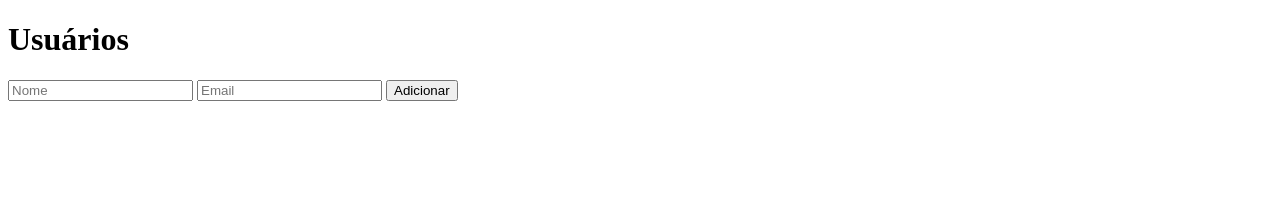
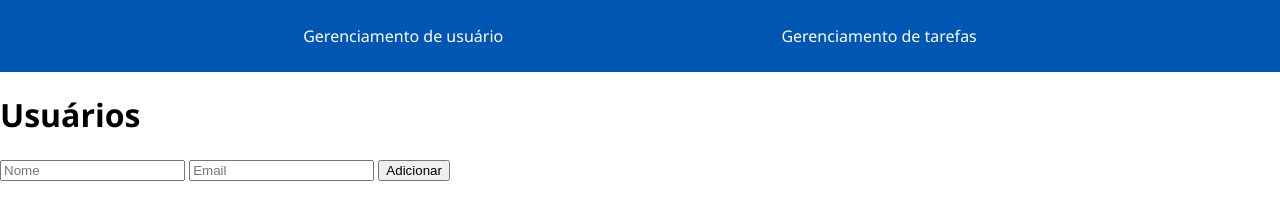
Before and after one commit to DiogoCunhaaa/kiwi, a website: page public/index.html in a window 1280 px wide. Drawn offline with Linux system fonts and the light colour scheme; no server answers.

Commit message:
users management

```diff
--- a/public/index.html
+++ b/public/index.html
@@ -3,11 +3,24 @@
   <head>
     <meta charset="UTF-8" />
     <meta name="viewport" content="width=device-width, initial-scale=1.0" />
+    <link rel="stylesheet" href="style.css" />
     <title>Usuários</title>
   </head>
   <body>
+    <nav class="azul">
+      <ul
+        style="list-style: none; display: flex; justify-content: space-evenly; padding: 25px; margin: 0px"
+      >
+        <a href="index.html" style="text-decoration: none" class="branco"
+          ><li>Gerenciamento de usuário</li></a
+        >
+        <a href="turmas.html" style="text-decoration: none" class="branco"
+          ><li>Gerenciamento de tarefas</li></a
+        >
+      </ul>
+    </nav>
+
     <h1>Usuários</h1>
-
     <ul id="lista_usuarios"></ul>
 
     <input type="text" id="nome_usuario" placeholder="Nome" required />
--- a/public/style.css
+++ b/public/style.css
@@ -1,5 +1,7 @@
 body {
   font-family: "Segoe UI", Arial, sans-serif;
+  padding: 0px;
+  margin: 0px;
 }
 
 .azul { background-color: #0056b3; }
```
